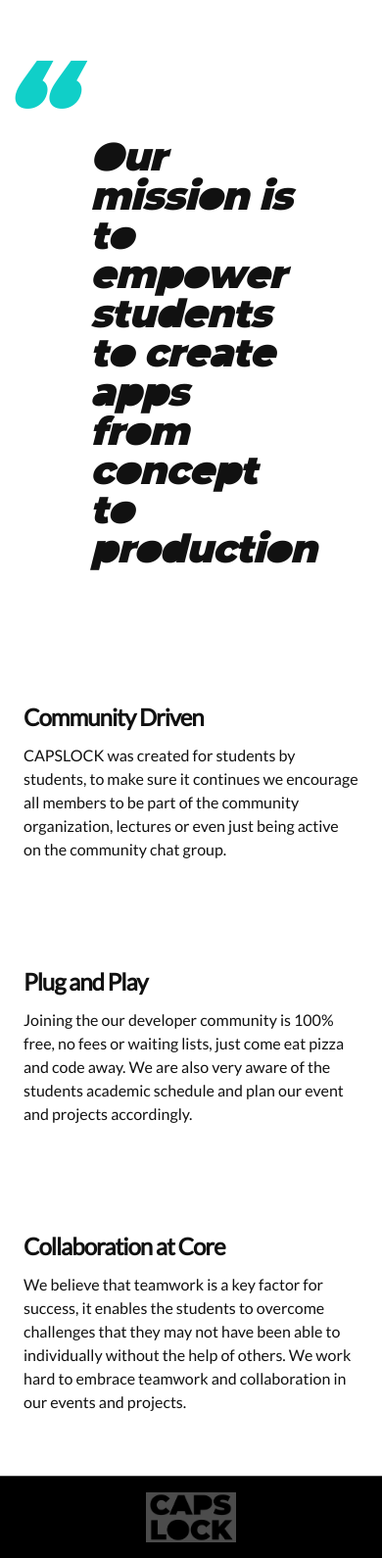
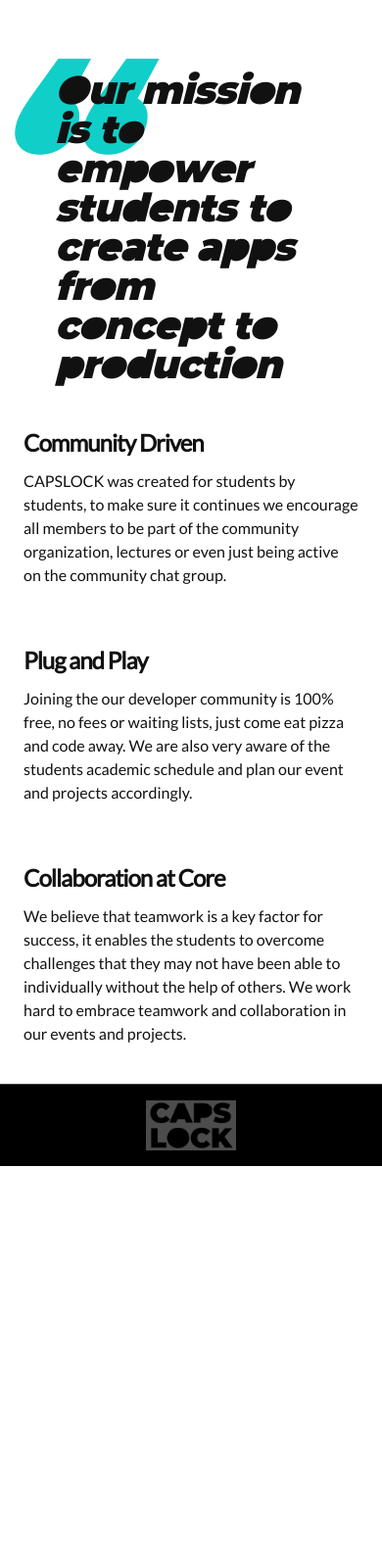
Before and after one commit to capslock-bmdc/capslock-website, a Jekyll site: the page built from index.html, in a window 390 px wide. Shown: the part 547-2137 px from the top of the page at 98% size. Built offline with Jekyll 4.4.1, drawn with Linux system fonts in a browser that asks for light colours; after the commit the page ends 1737 px from its top, so only the background shows below that.

Commit message:
🚧 made quote responsive

```diff
--- a/_sass/components/_features.scss
+++ b/_sass/components/_features.scss
@@ -26,5 +26,9 @@
     padding: 48px 24px;
     float: left;
     box-sizing: border-box;
+
+    @include respond(phone) {
+      padding: 24px;
+    }
   }
 }
--- a/_sass/pages/_index.scss
+++ b/_sass/pages/_index.scss
@@ -1,17 +1,19 @@
 .quote {
+   padding: 24px 7rem;
+
+   &__text {
       max-width: 800px;
       margin: 48px auto 0 auto;
-  padding: 92px;
       position: relative;
       font-style: italic;
-
       &:before {
-      content: '\201C';
+         content: "\201C";
          position: absolute;
-      top: 0;
-      left: 0;
+         top: -5rem;
+         left: -9rem;
          color: $green;
-      font-size: 15rem;
+         font-size: 30rem;
          z-index: -1;
       }
   }
+}
--- a/index.html
+++ b/index.html
@@ -5,5 +5,7 @@ url: /
 ---
 
 {% include carousel.html %}
-<h1 class="quote">Our mission is to empower students to create apps from concept to production</h1>
+<div class="quote">
+  <h1 class="quote__text">Our mission is to empower students to create apps from concept to production</h1>
+</div>
 {% include features.html %}
```
Lines whose indentation alone changed are shown as unchanged.
